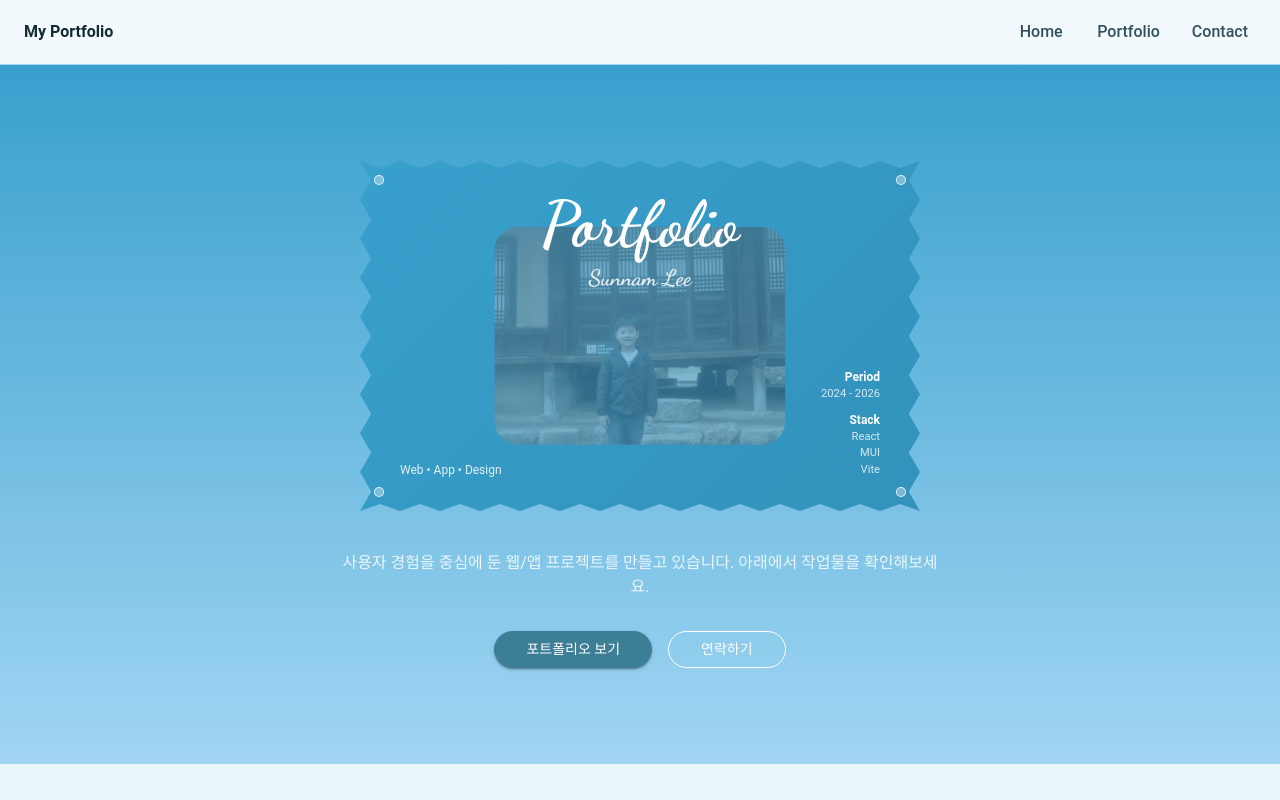
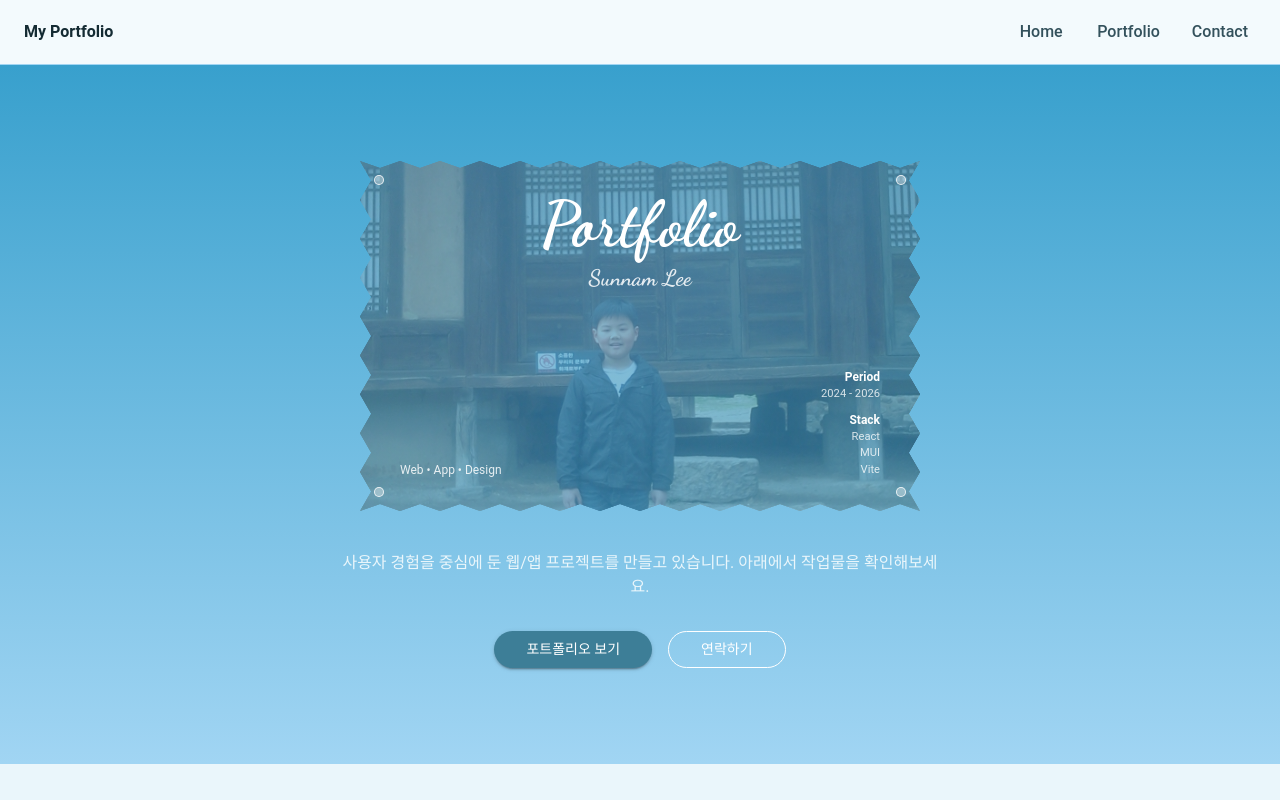
Before and after one commit to LEESUNNAM/AIVIBE, a React (Vite) app in the folder lecture1/my_project/: page / in a window 1280 px wide. Shown: the top 800 px of the page. Built offline with nearby package versions, Linux system fonts and the light colour scheme; a web font is replaced by a local one.

Commit message:
lecture1/my_project: StampCard 배경 사진 톱니형 카드 전체 채움으로 확대

```diff
--- a/lecture1/my_project/src/components/ui/StampCard.jsx
+++ b/lecture1/my_project/src/components/ui/StampCard.jsx
@@ -40,6 +40,7 @@ const cornerDotSx = {
   borderRadius: '50%',
   border: '1.5px solid rgba(255,255,255,0.8)',
   bgcolor: 'rgba(255,255,255,0.35)',
+  zIndex: 2,
 };
 
 /**
@@ -74,30 +75,34 @@ function StampCard({ title, signature, tags = [], periodInfo, stackInfo }) {
         justifyContent: 'space-between',
       }}
     >
-      <Box sx={{ position: 'absolute', top: 14, left: 14, ...cornerDotSx }} />
-      <Box sx={{ position: 'absolute', top: 14, right: 14, ...cornerDotSx }} />
-      <Box sx={{ position: 'absolute', bottom: 14, left: 14, ...cornerDotSx }} />
-      <Box sx={{ position: 'absolute', bottom: 14, right: 14, ...cornerDotSx }} />
-
       <Box
         component="img"
         src={heroPhoto}
         alt=""
         sx={{
           position: 'absolute',
-          top: '50%',
-          left: '50%',
-          transform: 'translate(-50%, -50%)',
-          width: { xs: '62%', md: '52%' },
-          aspectRatio: '4 / 3',
+          inset: 0,
+          width: '100%',
+          height: '100%',
           objectFit: 'cover',
-          borderRadius: 3,
-          opacity: 0.4,
-          filter: 'grayscale(50%)',
+          zIndex: 0,
+        }}
+      />
+      <Box
+        sx={{
+          position: 'absolute',
+          inset: 0,
+          background: 'linear-gradient(135deg, rgba(56,160,205,0.55) 0%, rgba(50,146,187,0.65) 100%)',
+          zIndex: 0,
         }}
       />
 
-      <Box sx={{ position: 'relative' }}>
+      <Box sx={{ position: 'absolute', top: 14, left: 14, ...cornerDotSx }} />
+      <Box sx={{ position: 'absolute', top: 14, right: 14, ...cornerDotSx }} />
+      <Box sx={{ position: 'absolute', bottom: 14, left: 14, ...cornerDotSx }} />
+      <Box sx={{ position: 'absolute', bottom: 14, right: 14, ...cornerDotSx }} />
+
+      <Box sx={{ position: 'relative', zIndex: 1 }}>
         <Typography
           sx={{
             fontFamily: '"Dancing Script", cursive',
@@ -122,7 +127,7 @@ function StampCard({ title, signature, tags = [], periodInfo, stackInfo }) {
         </Typography>
       </Box>
 
-      <Box sx={{ position: 'relative', display: 'flex', justifyContent: 'space-between', alignItems: 'flex-end' }}>
+      <Box sx={{ position: 'relative', zIndex: 1, display: 'flex', justifyContent: 'space-between', alignItems: 'flex-end' }}>
         {tags.length > 0 && (
           <Typography
             sx={{
```
